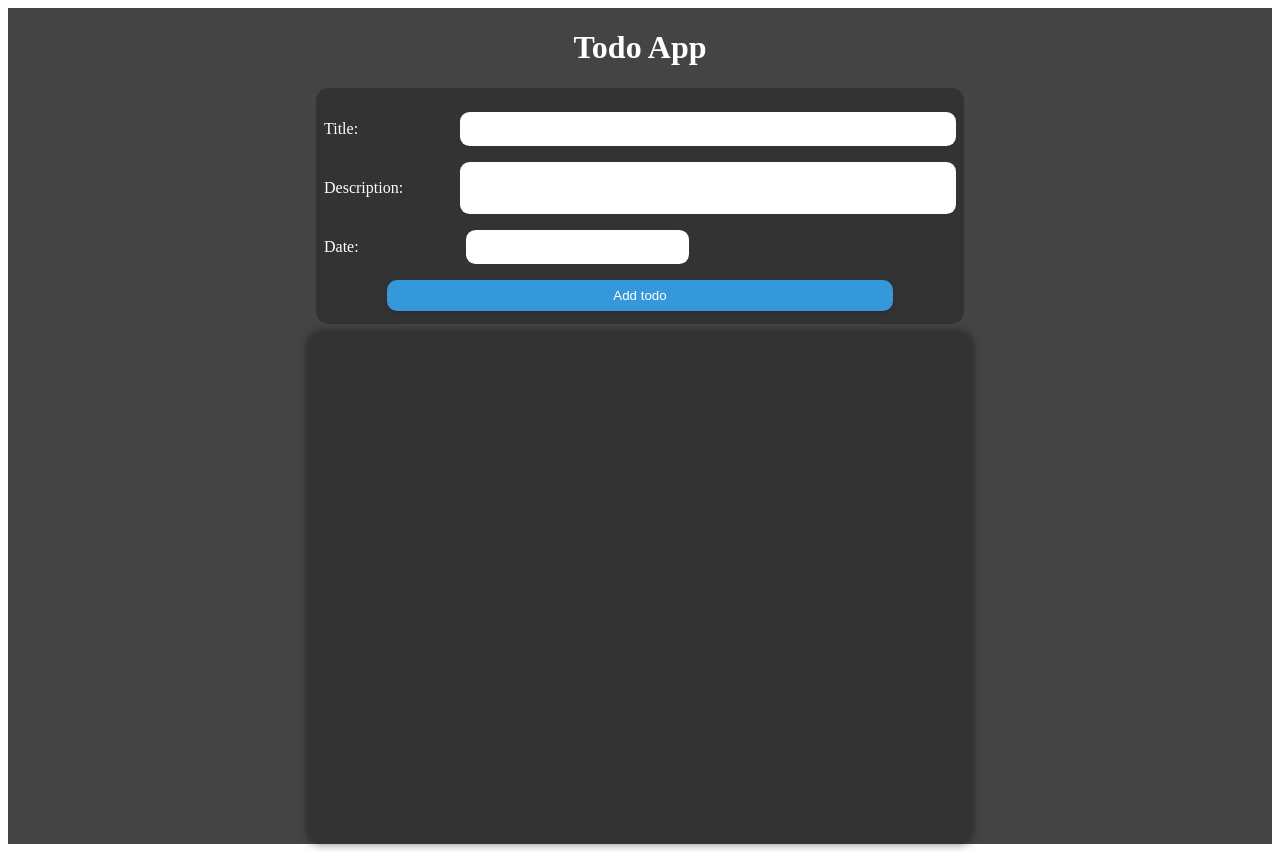
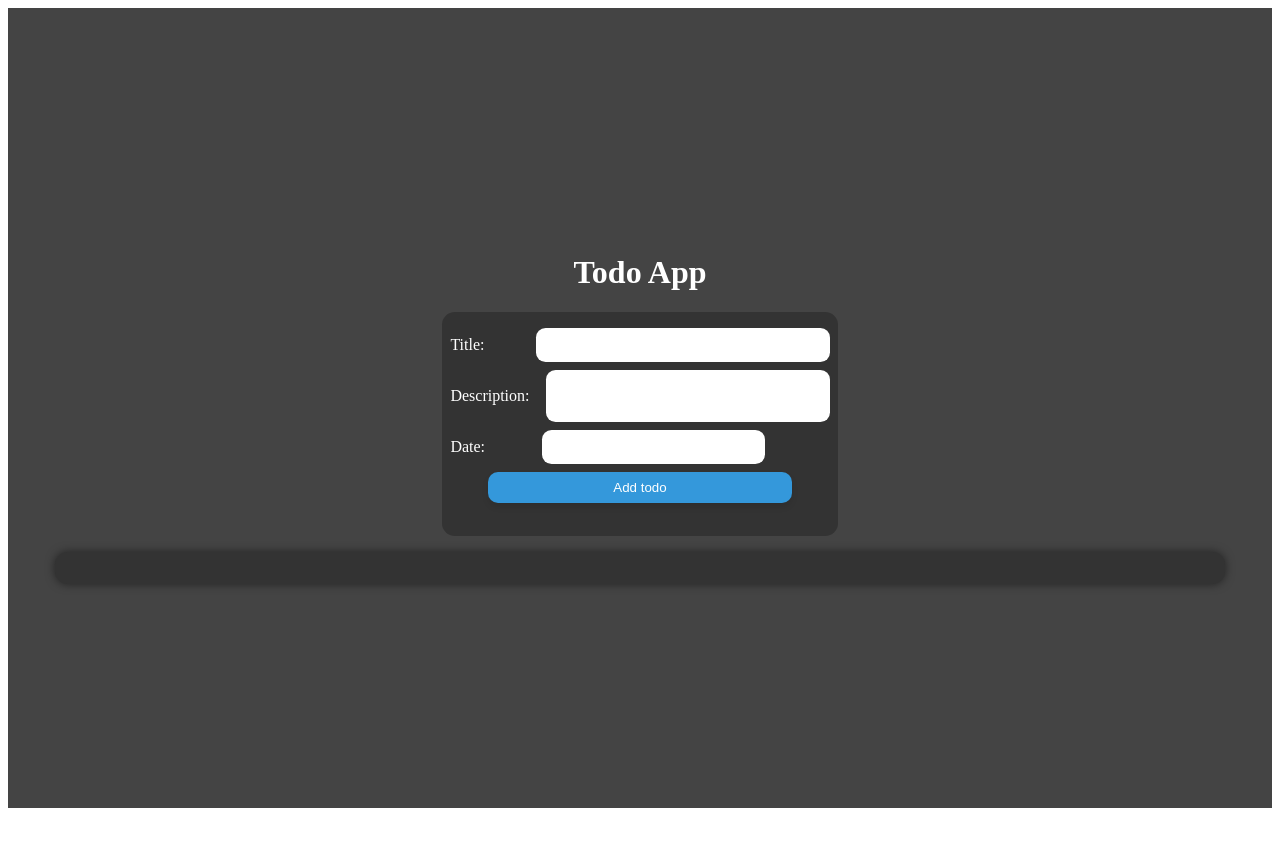
Before and after one commit to Hannan116/todo-app, a React (Create React App) app: page / in a window 1280 px wide. After the commit the page ends 816 px from the top, so only its background shows below. Built offline with nearby package versions, Linux system fonts and the light colour scheme.

Commit message:
First Changed

```diff
--- a/src/Component/newTodo.module.css
+++ b/src/Component/newTodo.module.css
@@ -1,16 +1,17 @@
 /* newTodo.module.css */
 .form {
-    width: 50%;
+    width: 30%;
     background-color: #333;
     color: white;
     padding: 0.5rem;
     border-radius: 0.8rem;
-    margin-bottom: 0.5rem;
+    margin-bottom: 1rem;
     position: relative;
+    height: 26vh;
 }
 
 .formField {
-    margin: 1rem 0;
+    margin: .5rem 0;
     display: flex;
     align-items: center;
 }
--- a/src/Component/todo.module.css
+++ b/src/Component/todo.module.css
@@ -2,11 +2,12 @@
     background-color: #222;
     display: flex;
     justify-content: space-between;
-    align-items: center;
+    align-items: baseline;
     margin: 0.5rem 0;
     padding: 1rem;
     border-radius: 0.8rem;
     transition: background-color 0.3s ease;
+
     /* Smooth hover transition */
 
     /* Adjust the hover background color */
@@ -16,11 +17,13 @@
 
     p {
         opacity: 0.6;
+
     }
 }
 
 .firstDiv {
     flex-basis: 95%;
+
 }
 
 .firstDiv h3 {
@@ -30,6 +33,7 @@
     border-radius: .6rem;
     padding: .2rem;
     font-size: 1.5rem;
+
 }
 
 .firstDiv p {
--- a/src/Component/todos.module.css
+++ b/src/Component/todos.module.css
@@ -1,10 +1,24 @@
 .todos {
-    background-color: #333;
-    width: 50%;
-    height: 60vh;
-    color: white;
-    padding: 1rem;
-    border-radius: 0.8rem;
-    overflow: scroll;
-    box-shadow: 0 0 10px rgba(0, 0, 0, 0.5); /* Add box shadow for depth */
+  background-color: #333;
+  width: 90%;
+
+  color: white;
+  padding: 1rem;
+  border-radius: 0.8rem;
+  /* overflow: scroll; */
+  box-shadow: 0 0 10px rgba(0, 0, 0, 0.5);
+  display: grid;
+  gap: 1.5rem;
+  grid-template-columns: repeat(3, 1fr);
+}
+
+@media screen and (max-width:1200px) {
+.todos {
+  grid-template-columns:repeat(2, 1fr);
+}
+}
+@media screen and (max-width:576px) {
+  .todos {
+    grid-template-columns:repeat(1, 1fr);
   }
+  }
```
